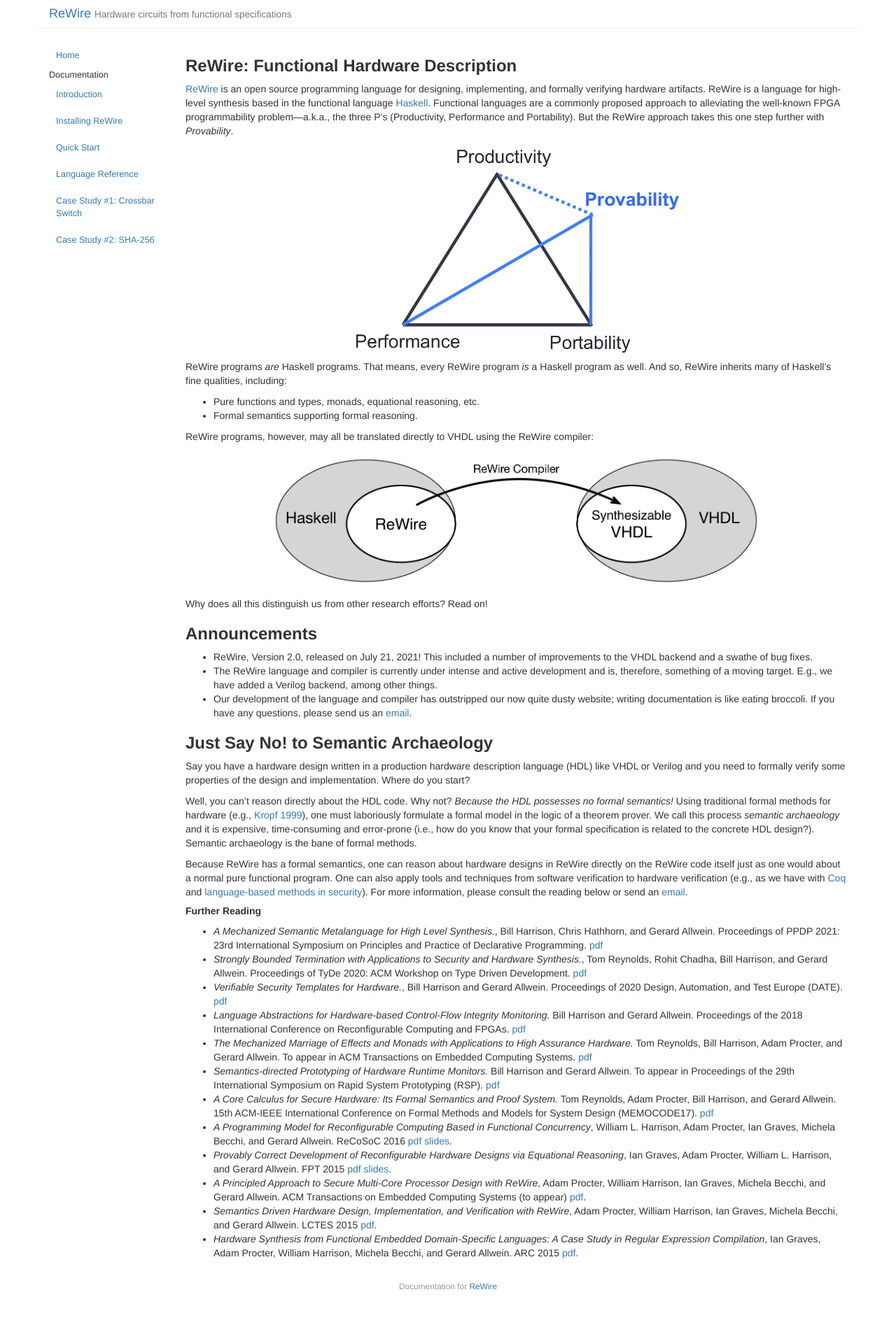
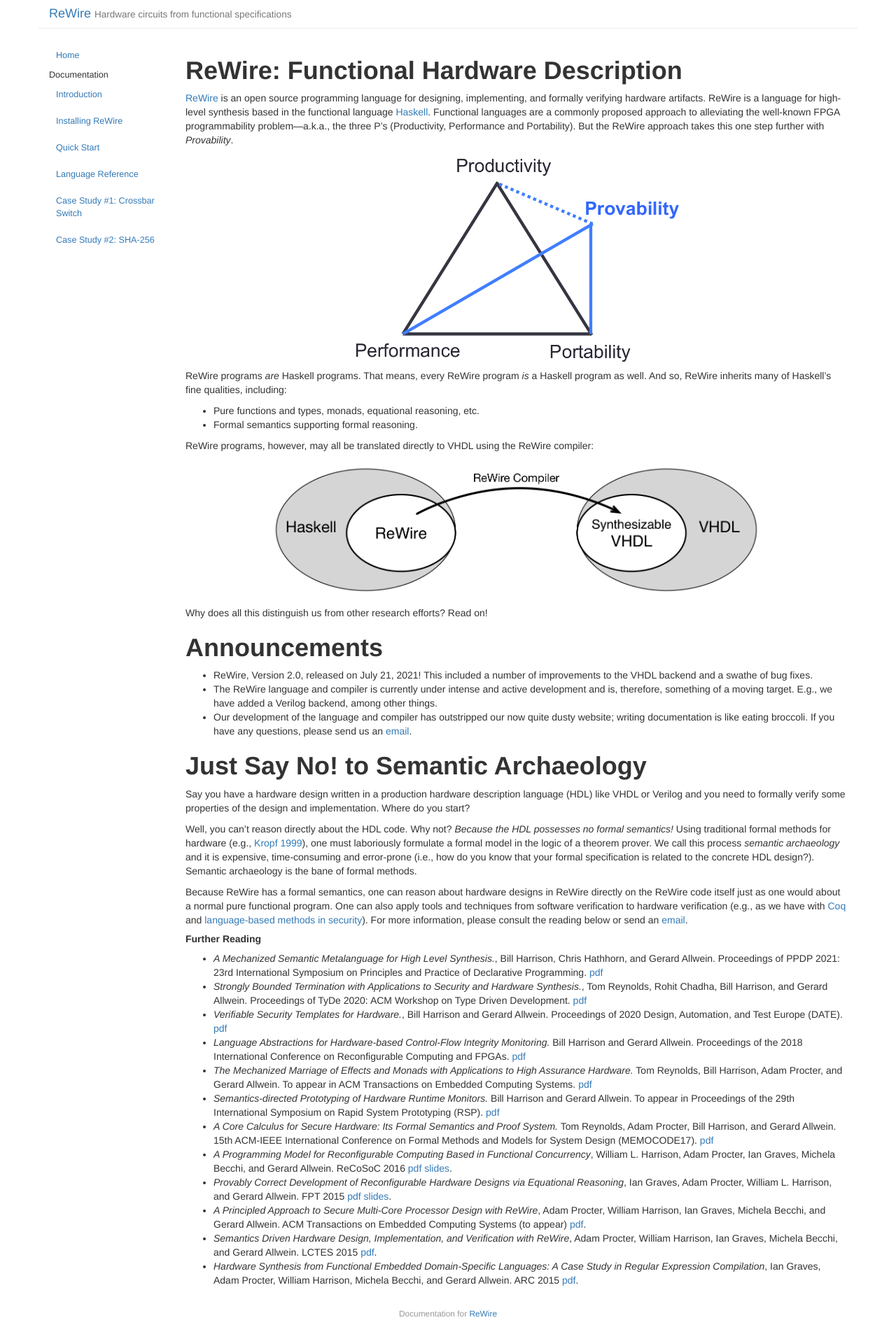
Before and after one commit to rewire-hardware/ReWire, a Jekyll site: the page built from index.md, in a window 1280 px wide. Shown: the whole page at 70% size. Built offline with Jekyll 4.4.1, drawn with Linux system fonts in a browser that asks for light colours; before the commit the page ends 1868 px from its top, so only the background shows below that.

Commit message:
slight changes to headings

```diff
--- a/index.md
+++ b/index.md
@@ -7,7 +7,7 @@
 {% figure 4Ps pdf 'Your caption here' %}
 {% endcomment %}
 
-### __ReWire: Functional Hardware Description__
+# __ReWire: Functional Hardware Description__
 
 [ReWire](https://github.com/mu-chaco/ReWire) is an open source programming language for designing, implementing, and formally verifying hardware artifacts. ReWire is a language for high-level synthesis based in the functional language [Haskell](https://www.haskell.org). Functional languages are a commonly proposed approach to alleviating the well-known FPGA programmability problem---a.k.a., the three P's (Productivity, Performance and Portability). But the ReWire approach takes this one step further with _Provability_.
 
@@ -27,12 +27,12 @@
 
 Why does all this distinguish us from other research efforts? Read on!
 
-### __Announcements__
+# __Announcements__
 * ReWire, Version 2.0, released on July 21, 2021! This included a number of improvements to the VHDL backend and a swathe of bug fixes.
 * The ReWire language and compiler is currently under intense and active development and is, therefore, something of a moving target. E.g., we have added a Verilog backend, among other things.
 * Our development of the language and compiler has outstripped our now quite dusty website; writing documentation is like eating broccoli. If you have any questions, please send us an [email](mailto:rewire.questions@gmail.com).
 
-### __Just Say No! to Semantic Archaeology__
+# __Just Say No! to Semantic Archaeology__
 
 Say you have a hardware design written in a production hardware description language (HDL) like VHDL or Verilog and you need to formally verify some properties of the design and implementation. Where do you start?
 
```
